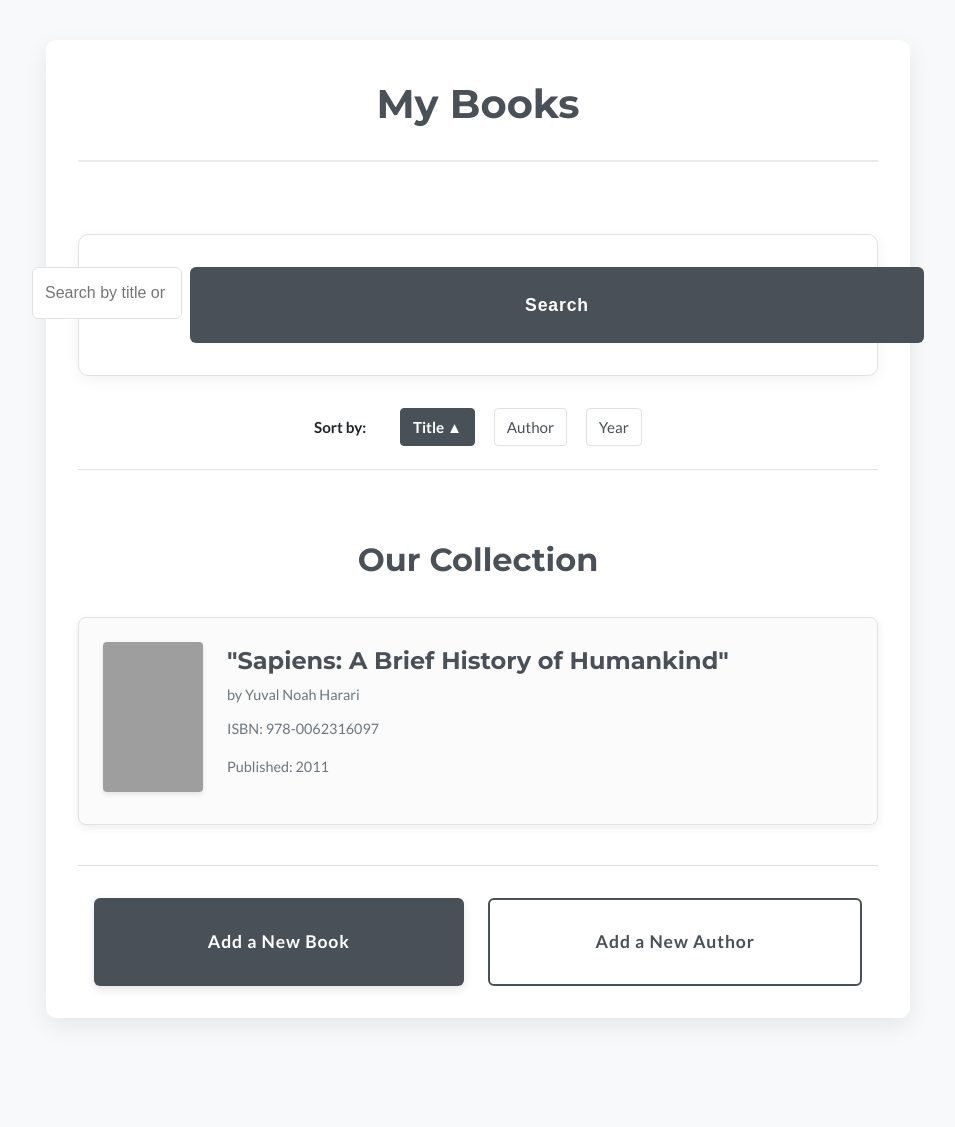
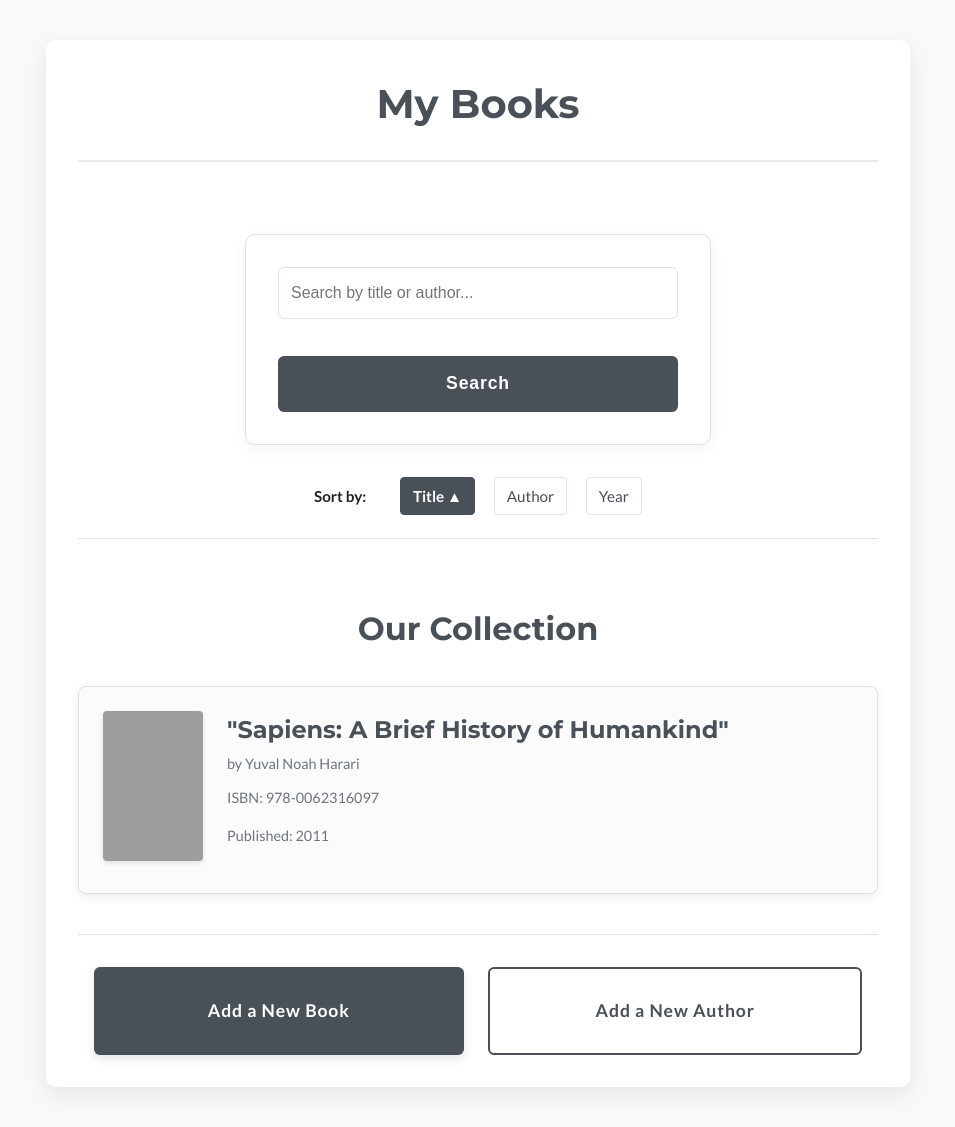
Before and after one commit to edgroell/my-books, a Flask app: page / in a window 1280 px wide. Shown: the whole page, without its empty margins (162-1117 px from the left). Before the commit the page ends 1021 px from the top, so only its background shows below. Run offline with Flask 3, Linux system fonts and the light colour scheme; grey boxes are pictures that could not be loaded.

```diff
--- a/static/styles.css
+++ b/static/styles.css
@@ -165,18 +165,20 @@ a:hover {
     transform: translateY(0);
 }
 
+/* --- Search Form --- */
 .search-form {
     display: flex;
-    justify-content: center;
+    flex-direction: column;
+    align-items: center;
     margin-bottom: 2em;
-    gap: 0.5em;
+    gap: 0.8em;
+    max-width: 400px;
+    margin-left: auto;
+    margin-right: auto;
 }
 
 .search-input {
-    width: auto;
-    flex: 1;
-    min-width: 150px;
-    max-width: 400px;
+    width: 100%;
     padding: 0.8em 1em;
     border: 1px solid var(--border-color-neutral);
     border-radius: 6px;
@@ -192,6 +194,7 @@ a:hover {
 }
 
 .search-button {
+    width: 100%;
     padding: 0.8em 1.5em;
     background-color: var(--primary-accent);
     color: white;
@@ -201,7 +204,6 @@ a:hover {
     font-size: 1em;
     font-weight: 600;
     transition: background-color 0.3s ease, transform 0.1s ease;
-    flex-shrink: 0;
 }
 
 .search-button:hover {
```
